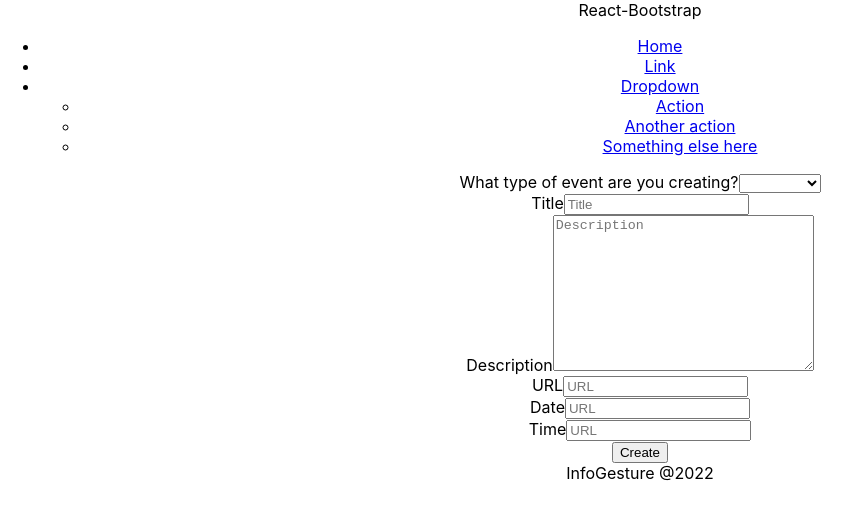
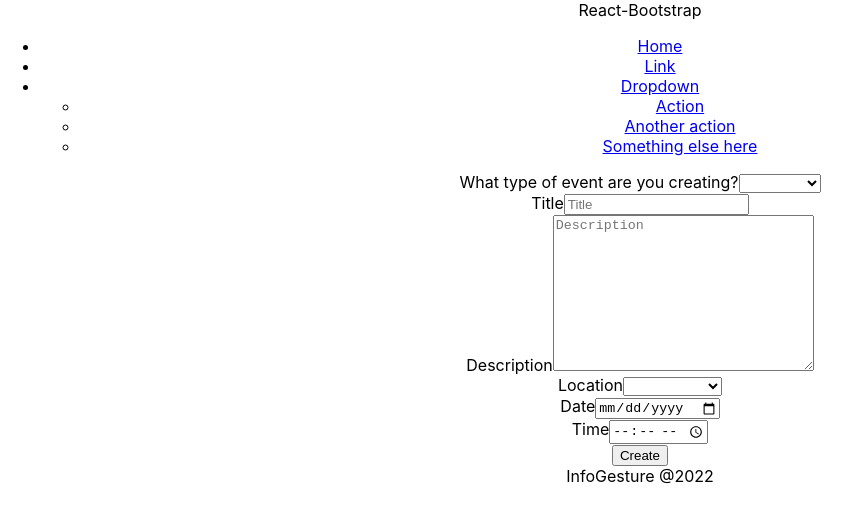
Before and after one commit to ritakanani/info-gesture, a React (Create React App) app in the folder client/: page / in a window 1280 px wide. Shown: the top 522 px of the page, without its empty margins (0-861 px from the left). Built offline with nearby package versions, Linux system fonts and the light colour scheme.

Commit message:
update event component

```diff
--- a/client/src/App.js
+++ b/client/src/App.js
@@ -1,13 +1,12 @@
 import Header from "./components/Layout/Header";
 import Footer from "./components/Layout/Footer";
-import ServiceForm from "./components/ServiceForm";
+
 import EventForm from "./components/EventForm";
 import "./App.css";
 function App() {
   return (
     <div className="App">
       <Header />
-      {/* <ServiceForm /> */}
       <EventForm />
       <Footer />
     </div>
--- a/client/src/components/EventForm.js
+++ b/client/src/components/EventForm.js
@@ -38,18 +38,37 @@ function EventForm() {
         </div>
 
         <div class="new_event_location">
-          <label for="new_event_url">URL</label>
-          <input id="event_url" type="url" name="url" placeholder="URL"></input>
+          <label for="new_event_location">Location</label>
+          <select id="event_location" name="event_location">
+            <option value=""></option>
+            <option value="Toronto">Toronto</option>
+            <option value="York">York</option>
+            <option value="Etobicoke">Etobicoke</option>
+            <option value="Scarborough">Scarborough</option>
+            <option value="NorthYork">North York</option>
+            <option value="Other">Other</option>
+          </select>
         </div>
 
         <div class="new_event_date">
-          <label for="new_event_url">Date</label>
-          <input id="event_url" type="url" name="url" placeholder="URL"></input>
+          <label for="new_event_time">Date</label>
+          <input
+            id="event_date"
+            type="date"
+            name="date"
+            min="2022-04-01T00:00"
+          ></input>
         </div>
 
         <div class="new_event_time">
-          <label for="new_event_url">Time</label>
-          <input id="event_url" type="url" name="url" placeholder="URL"></input>
+          <label for="new_event_time">Time</label>
+          <input
+            id="event_time"
+            type="time"
+            name="time"
+            min="8:00"
+            max="22:00"
+          ></input>
         </div>
 
         <button type="submit">Create</button>
```
